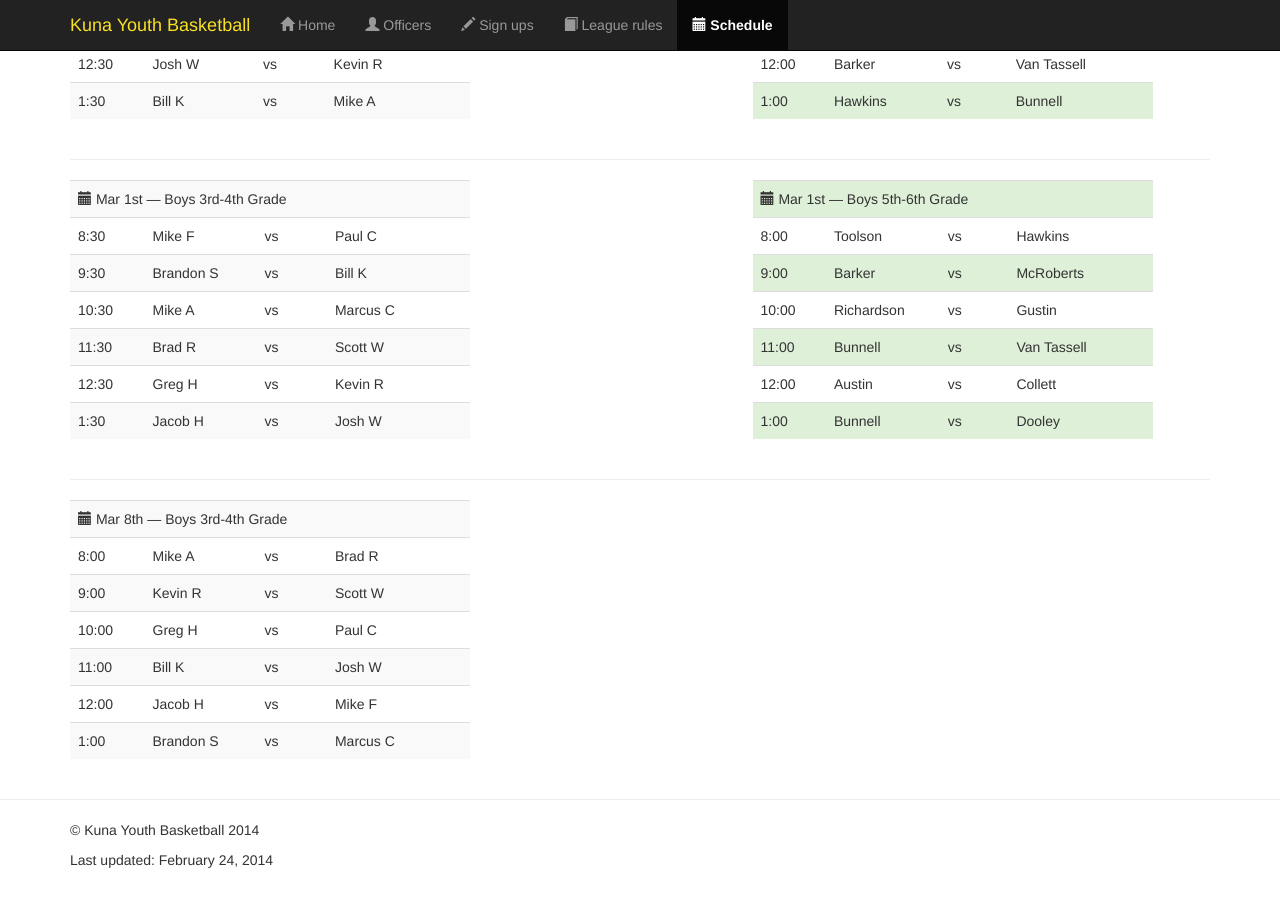
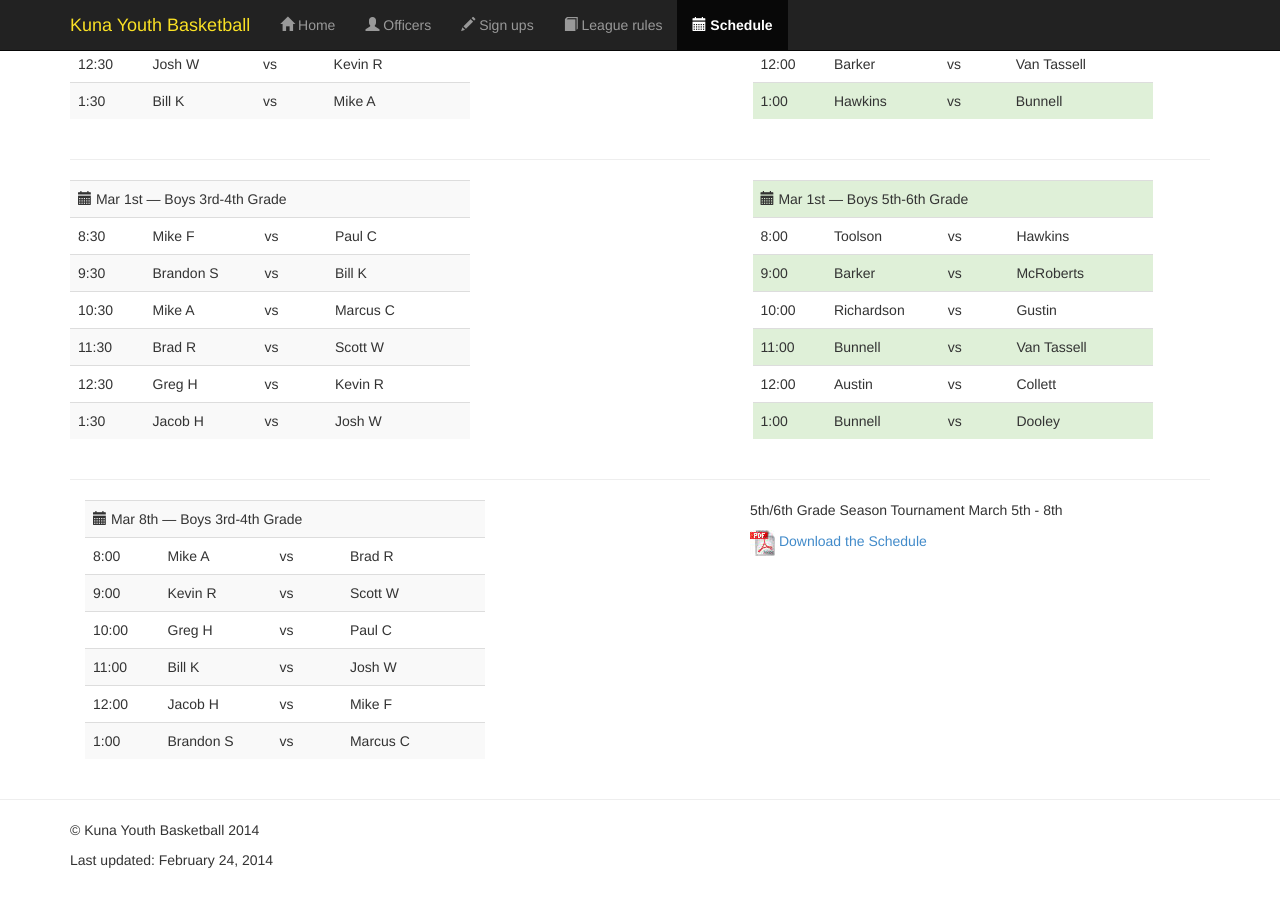
Before and after one commit to justinbkay/kunayouthbb, a Jekyll site: the page built from schedule/index.html, in a window 1280 px wide and 900 px high, scrolled down 2043 px. Built offline with Jekyll 4.4.1, drawn with Linux system fonts in a browser that asks for light colours; nearby versions of some CDN libraries; Markdown is read by kramdown in place of the engine named in the settings.

Commit message:
adding the schedule for the 6th grade tourney

```diff
--- a/schedule/index.html
+++ b/schedule/index.html
@@ -581,6 +581,7 @@ schedule: active
 
   <hr />
 
+  <div class="col-md-5">
     <table style="width: 400px" class="table table-striped table-hover">
       <tr>
         <td colspan="4"><span class="glyphicon glyphicon-calendar"></span> Mar 8th &mdash; Boys 3rd-4th Grade</td>
@@ -623,3 +624,10 @@ schedule: active
       </tr>
     </table>
   </div>
+  <div class="col-md-2">
+  </div>
+  <div class="col-md-5">
+    <p>5th/6th Grade Season Tournament March 5th - 8th</p>
+    <a href="/pdfs/2014_tournament.pdf"><img src="/img/pdf.jpg"></img> Download the Schedule</a>
+  </div>
+</div>
```
Lines whose indentation alone changed are shown as unchanged.
